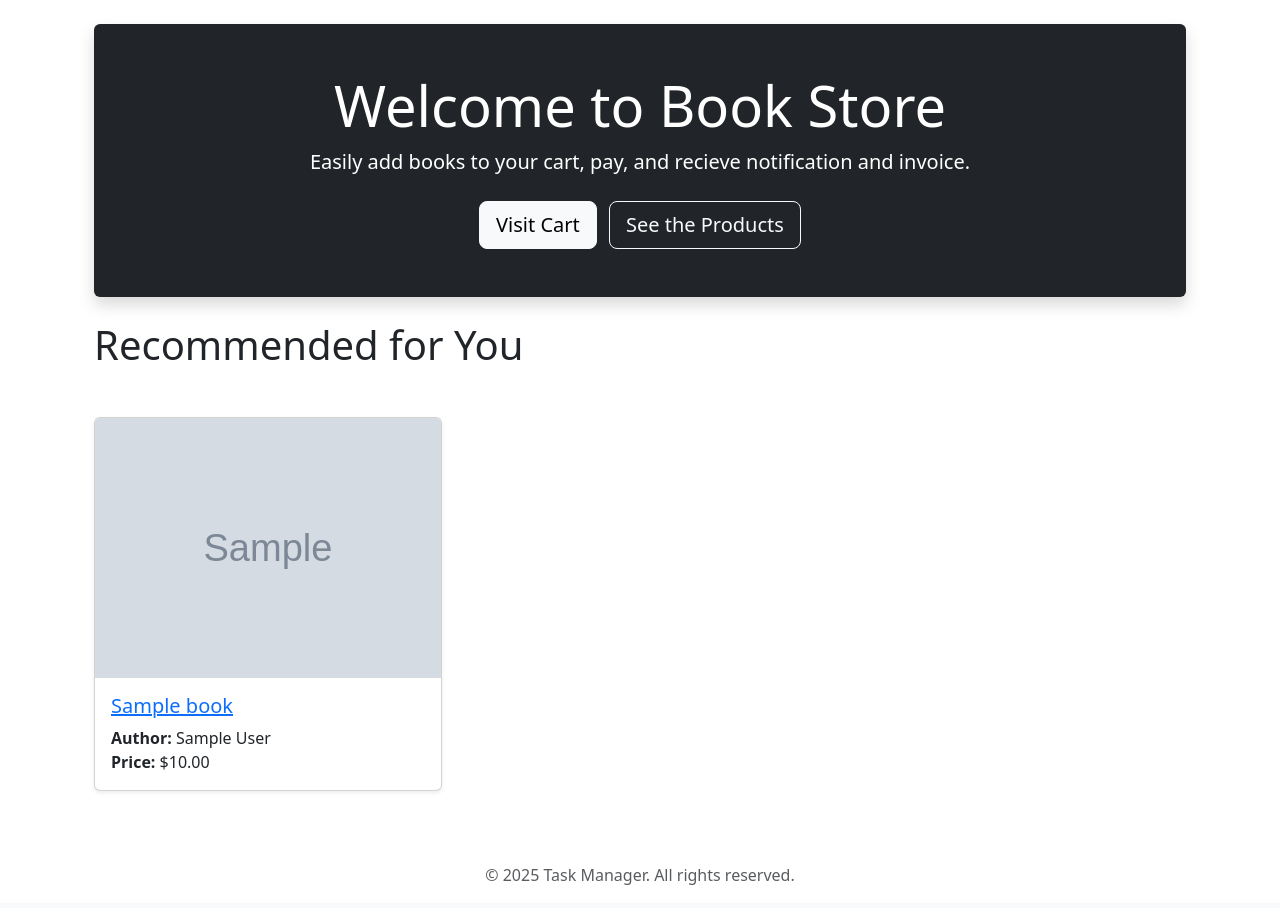
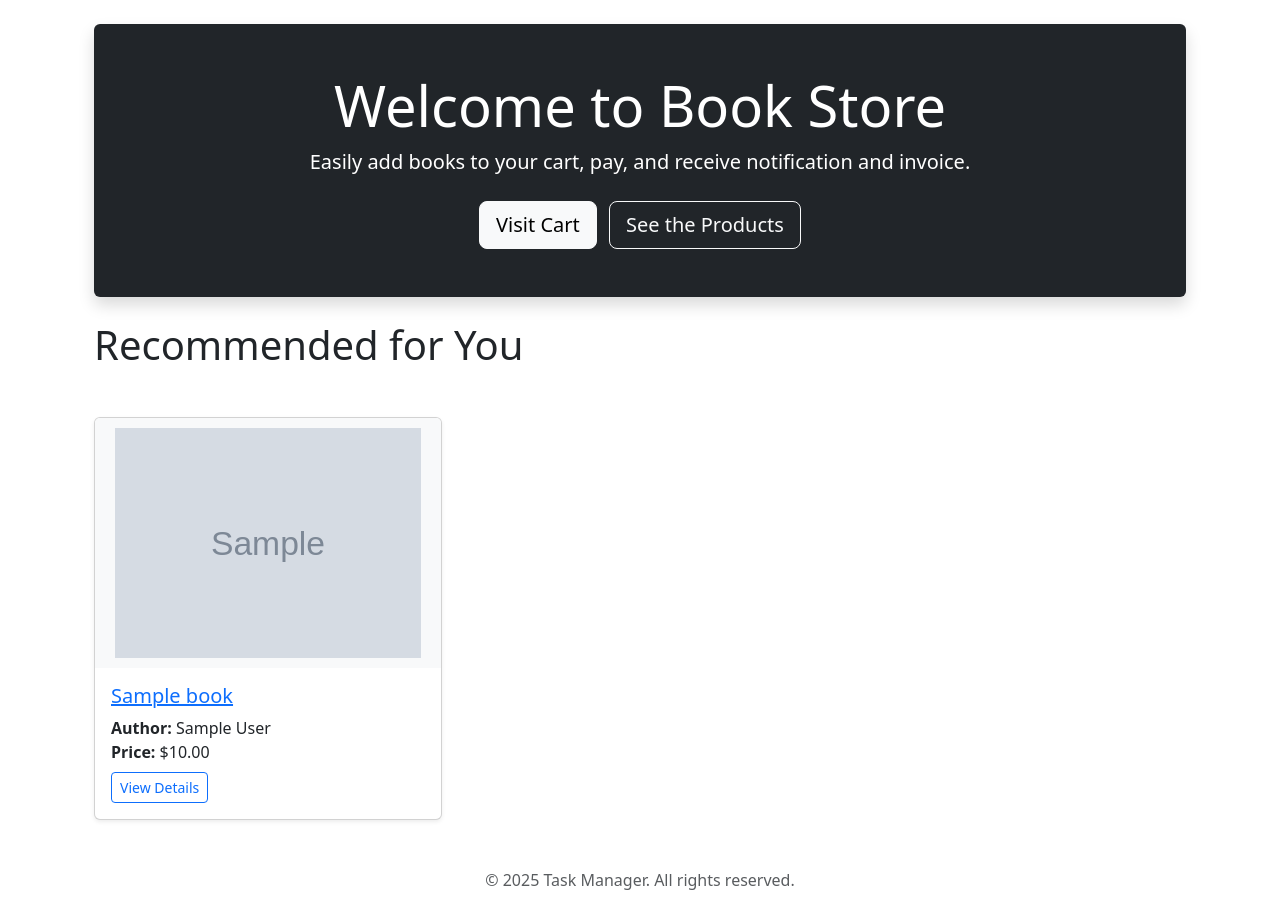
Before and after one commit to AsHkAn-Django/django-ecommerce, a Django app: template myApp/templates/myApp/index.html in a window 1280 px wide. Shown: the part 56-964 px from the top of the page. Before the commit the page ends 941 px from the top, so only its background shows below. Run offline with Django 5.2, Linux system fonts and the light colour scheme; the template is opened without the code that fills it: values that come from a table or form of the project are taken from there, others are empty; tables that the repository leaves empty hold one stand-in row (values such as "Sample post"); grey boxes marked "Sample" are stand-in pictures; some libraries are stand-ins or nearby versions.

Commit message:
recommended cards got smaller and readme edited

```diff
--- a/myApp/templates/myApp/index.html
+++ b/myApp/templates/myApp/index.html
@@ -1,50 +1,47 @@
 {% extends 'base.html' %}
+{% load static %}
 {% block content %}
-{% load static %}
-
 <div class="container mt-4">
 
   <div class="jumbotron bg-dark text-white p-5 rounded shadow">
     <h1 class="display-4 text-center">Welcome to Book Store</h1>
     <p class="lead text-center">
-      Easily add books to your cart, pay, and recieve notification and invoice.
+      Easily add books to your cart, pay, and receive notification and invoice.
     </p>
     <div class="text-center mt-4">
-
       {% if user.is_authenticated %}
-      <a href="{% url 'myApp:cart' %}" class="btn btn-light btn-lg me-2"
-        >Visit Cart</a
-      >
+        <a href="{% url 'myApp:cart' %}" class="btn btn-light btn-lg me-2">Visit Cart</a>
       {% else %}
-      <a href="{% url 'myApp:session_cart' %}" class="btn btn-light btn-lg me-2"
-        >Visit Cart</a
-      >
+        <a href="{% url 'myApp:session_cart' %}" class="btn btn-light btn-lg me-2">Visit Cart</a>
       {% endif %}
-
       <a href="{% url 'myApp:shopping' %}" class="btn btn-outline-light btn-lg">See the Products</a>
     </div>
   </div>
+
   {% if recommended_books %}
-  <h1 class="mt-4 my-5"> Recommended for You</h1>
-  <div class="row">
+    <h1 class="mt-4 my-5">Recommended for You</h1>
+    <div class="row row-cols-1 row-cols-md-3 g-4">
       {% for book in recommended_books %}
-      <div class="col-md-4 mb-4">
+        <div class="col">
           <div class="card h-100 shadow-sm">
             <a href="{% url 'myApp:book_detail' book.pk %}">
               {% if book.image %}
-              <img src="{{ book.image.url }}" class="card-img-top" alt="{{ book.title }}">
+                <img src="{{ book.image.url }}" class="card-img-top book-card-img" alt="{{ book.title }}">
               {% else %}
-              <img src="{% static 'img/image.jpeg' %}" class="card-img-top" alt="{{ book.title }}">
+                <img src="{% static 'img/image.jpeg' %}" class="card-img-top book-card-img" alt="No image available">
               {% endif %}
             </a>
-          <div class="card-body">
+            <div class="card-body d-flex flex-column">
               <h5 class="card-title">
                 <a href="{% url 'myApp:book_detail' book.pk %}">{{ book.title }}</a>
               </h5>
-            <p class="card-text">
+              <p class="card-text mb-2">
                 <strong>Author:</strong> {{ book.author }}<br>
                 <strong>Price:</strong> ${{ book.price }}
               </p>
+              <div class="mt-auto">
+                <a href="{% url 'myApp:book_detail' book.pk %}" class="btn btn-sm btn-outline-primary">View Details</a>
+              </div>
             </div>
           </div>
         </div>
@@ -56,7 +53,6 @@
     </div>
   {% endif %}
 
-  <!-- Footer Section -->
   <footer class="mt-5 text-center text-muted">
     <p>&copy; {% now "Y" %} Task Manager. All rights reserved.</p>
   </footer>
```
Also changed, not shown: README.md. Lines whose indentation alone changed are shown as unchanged.
